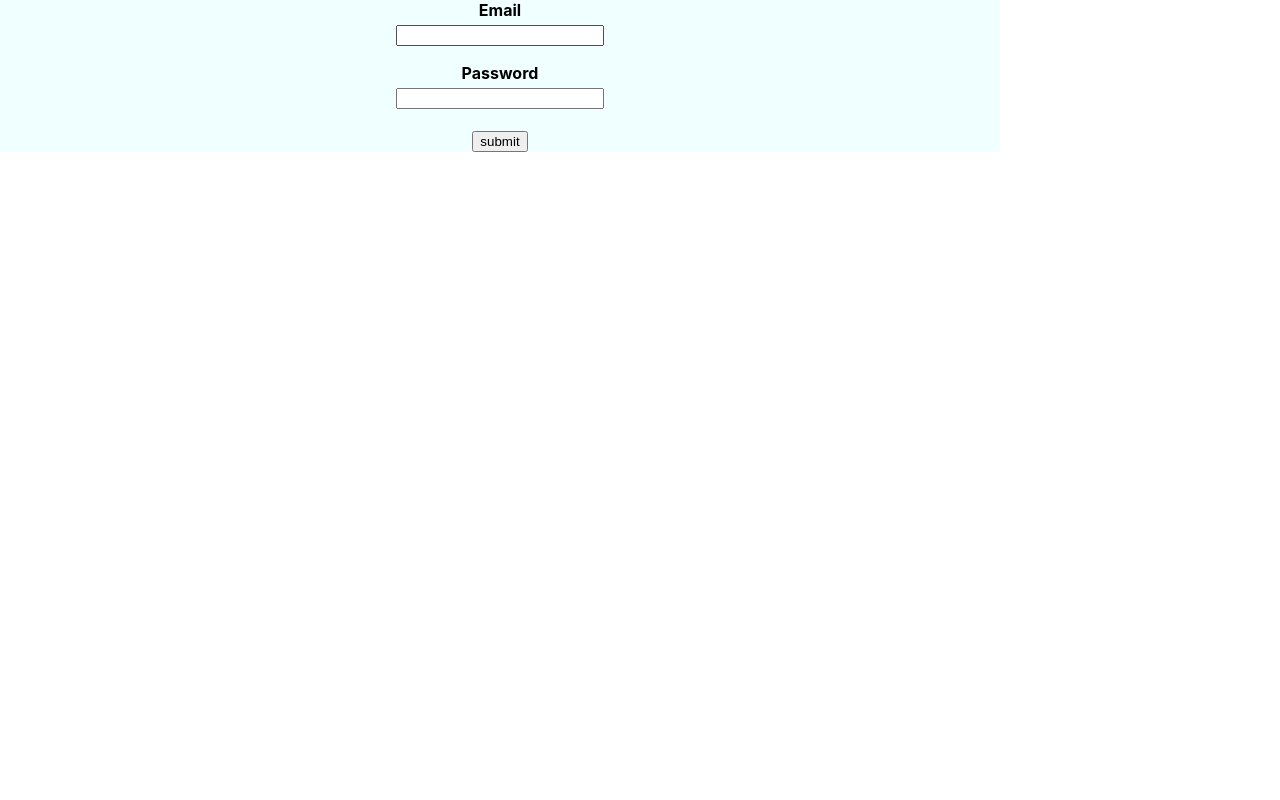
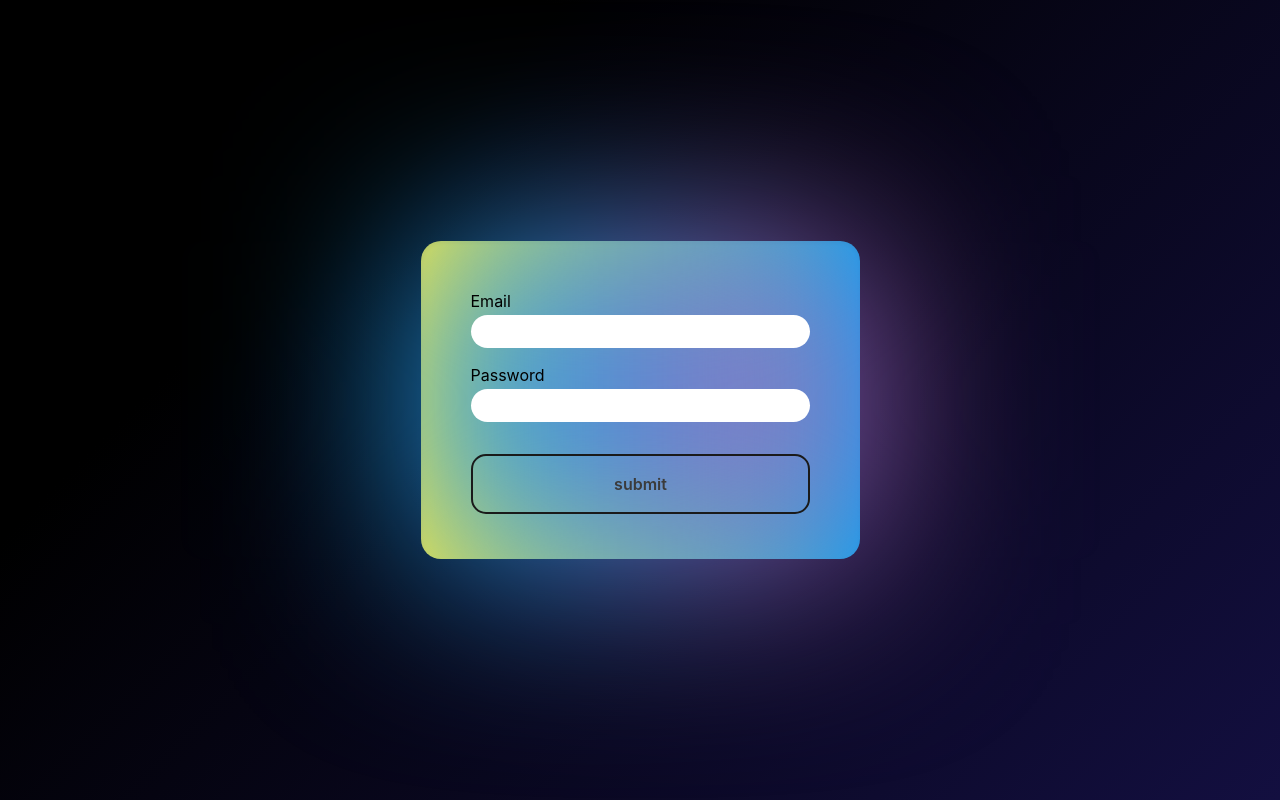
Before and after one commit to Bari100/takeoff-staff, a React (Create React App) app: page /login in a window 1280 px wide. Built offline with nearby package versions, Linux system fonts and the light colour scheme.

Commit message:
added background; aligned content; styled login form; added Button component;

```diff
--- a/package.json
+++ b/package.json
@@ -57,7 +57,8 @@
         }
       ],
       "react/require-default-props": 0,
-      "jsx-a11y/label-has-associated-control": 0
+      "jsx-a11y/label-has-associated-control": 0,
+      "react/button-has-type": 0
     },
     "settings": {
       "import/resolver": {
--- a/src/App.css
+++ b/src/App.css
@@ -1,3 +1,9 @@
 .App {
-  text-align: center;
+  display: flex;
+  justify-content: center;
+  align-items: center;
+  height: 100vh;
+  background-color: #130f40;
+  background-image: linear-gradient(315deg, #130f40 0%, #000000 74%);
+  z-index: -2;
 }
--- /dev/null
+++ b/src/components/Button/Button.module.scss
@@ -0,0 +1,42 @@
+.button {
+  appearance: none;
+  background-color: transparent;
+  border: 0.125em solid #1A1A1A;
+  border-radius: 0.9375em;
+  box-sizing: border-box;
+  color: #3B3B3B;
+  cursor: pointer;
+  display: inline-block;
+  font-family: Roobert,-apple-system,BlinkMacSystemFont,"Segoe UI",Helvetica,Arial,sans-serif,"Apple Color Emoji","Segoe UI Emoji","Segoe UI Symbol";
+  font-size: 16px;
+  font-weight: 600;
+  line-height: normal;
+  margin: 0;
+  min-height: 3.75em;
+  min-width: 0;
+  outline: none;
+  padding: 1em 2.3em;
+  text-align: center;
+  text-decoration: none;
+  transition: all 300ms cubic-bezier(.23, 1, 0.32, 1);
+  user-select: none;
+  -webkit-user-select: none;
+  touch-action: manipulation;
+  will-change: transform;
+ }
+
+ button:disabled {
+  pointer-events: none;
+ }
+
+ button:hover {
+  color: #fff;
+  background-color: #1A1A1A;
+  box-shadow: rgba(0, 0, 0, 0.25) 0 8px 15px;
+  transform: translateY(-2px);
+ }
+
+ button:active {
+  box-shadow: none;
+  transform: translateY(0);
+ }
--- /dev/null
+++ b/src/components/Button/index.tsx
@@ -0,0 +1,15 @@
+import React, { ReactNode } from 'react';
+import css from './Button.module.scss';
+
+interface ButtonProps {
+  type: 'button' | 'submit' | 'reset'
+  children: ReactNode
+}
+
+function Button({ type, children }: ButtonProps) {
+  return (
+    <button type={type} className={css.button}>{children}</button>
+  );
+}
+
+export default Button;
--- /dev/null
+++ b/src/components/ContactsPage/ContactsPage.module.scss
@@ -0,0 +1,3 @@
+.contactPage {
+  color: #FFF;
+}
--- a/src/components/ContactsPage/index.tsx
+++ b/src/components/ContactsPage/index.tsx
@@ -9,6 +9,7 @@ import {
 } from '../../redux/contactsSlice';
 import ErrorMessage from '../ErrorMessage';
 import ContactsList from '../ContactsList';
+import css from './ContactsPage.module.scss';
 
 function ContactsPage() {
   const dispatch = useAppDispatch();
@@ -69,7 +70,7 @@ function ContactsPage() {
   }
 
   return (
-    <>
+    <div className={css.contactPage}>
       <div>
         <label>
           <b>Search</b>
@@ -90,7 +91,7 @@ function ContactsPage() {
         )}
       </div>
       {contactInteractionError && <ErrorMessage delay={5000} />}
-    </>
+    </div>
   );
 }
 
--- a/src/components/Login/Login.module.scss
+++ b/src/components/Login/Login.module.scss
@@ -2,16 +2,42 @@
   display: flex;
   justify-content: center;
   flex-direction: column;
-  max-width: 1000px;
-  background-color: azure;
+  padding: 50px;
+  padding-bottom: 45px;
+  box-shadow: rgba(0, 0, 0, 0.06) 0px 2px 4px 0px inset;
+  background: linear-gradient(90deg,#03a9f4,#f441a5,#ffeb3b,#03a9f4);
+  background-size: 300%;
+  border-radius: 20px;
+  position: relative;
+  z-index: 1;
+  animation: ani 8s linear infinite;
+
+  &::before {
+    content: '';
+    position: absolute;
+    width: 100%;
+    height: 100%;
+    top: 0;
+    left: 0;
+    z-index: -1;
+    background: linear-gradient(90deg,#03a9f4,#f441a5,#ffeb3b,#03a9f4);
+    background-size: 400%;
+    border-radius: 20px;
+    transition: 3s;
+    filter: blur(100px);
+  }
 
   .inputs {
-    margin-bottom: 5px;
+    margin-bottom: 15px;
   }
 
   .labelBlock {
     display: block;
     margin-bottom: 15px;
+  }
+
+  .label {
+    color: #000
   }
 
   .label, .errorMessage {
@@ -25,12 +51,19 @@
   }
 
   .input {
-    width: 20%;
     margin-bottom: 2px;
+    font-size: 26px;
+    border-radius: 0.9375em;
+    border: none;
+  }
+}
+
+@keyframes ani {
+  0% {
+   background-position: 0%;
   }
 
-  .submitButton {
-    align-self: center;
-    cursor: pointer;
+  100% {
+   background-position: 400%;
   }
-}
+ }
--- a/src/components/Login/index.tsx
+++ b/src/components/Login/index.tsx
@@ -1,6 +1,7 @@
 import React, { FormEvent } from 'react';
 import { selectAuthErrorData } from '../../redux/authSlice';
 import { useAppDispatch, useAppSelector } from '../../utils/hooks';
+import Button from '../Button';
 import css from './Login.module.scss';
 
 function Login() {
@@ -24,20 +25,20 @@ function Login() {
   };
 
   return (
-    <form onSubmit={onSubmit} className={css.form}>
+    <form onSubmit={onSubmit} className={`${css.form}`}>
       <div className={css.inputs}>
         <label className={css.labelBlock}>
-          <b className={css.label}>Email</b>
+          <span className={css.label}>Email</span>
           <input type="email" name="email" className={css.input} />
           {error === 'Cannot find user' && <strong className={css.errorMessage}>{error}</strong>}
         </label>
         <label className={css.labelBlock}>
-          <b className={css.label}>Password</b>
+          <span className={css.label}>Password</span>
           <input type="password" name="password" className={css.input} />
           {error === 'Incorrect password' && <strong>{error}</strong>}
         </label>
       </div>
-      <button type="submit" className={css.submitButton}>submit</button>
+      <Button type="submit">submit</Button>
     </form>
   );
 }
```
